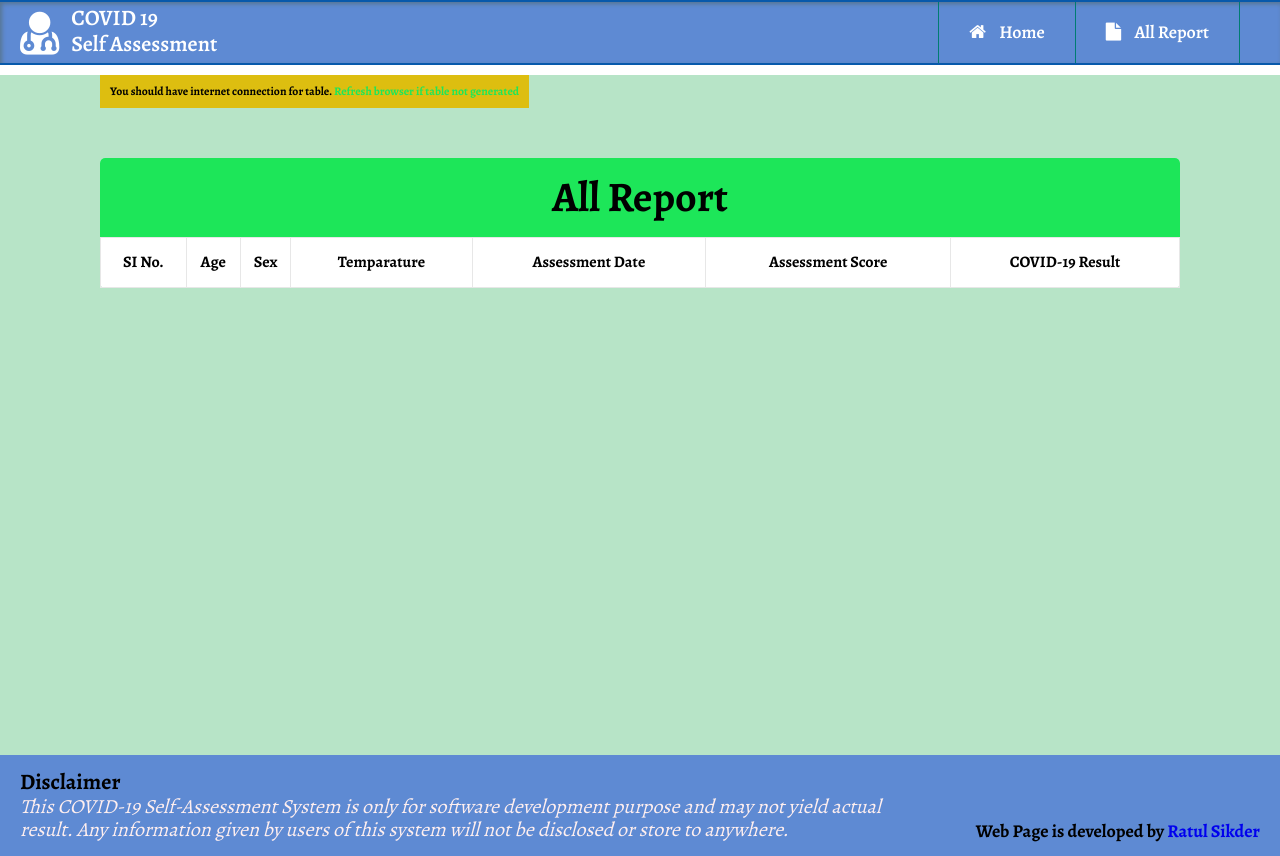
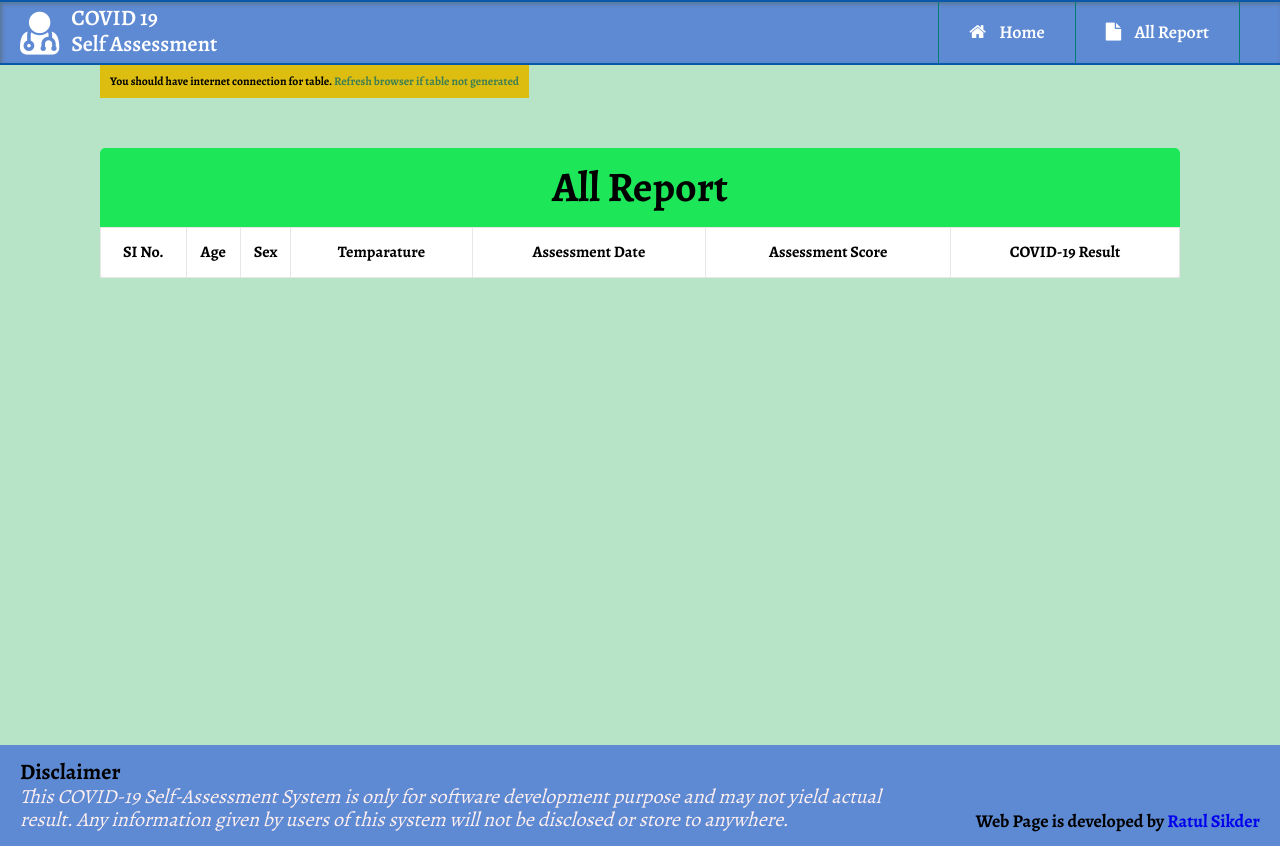
Before and after one commit to RatulSikder97/covid-assesment, a plain HTML site: page public/report.html in a window 1280 px wide. Drawn offline with nearby package versions, Linux system fonts and the light colour scheme; some packages are replaced by stand-ins of ours; no server answers.

Commit message:
Relese version 1.0.0

```diff
--- a/public/res/css/style.css
+++ b/public/res/css/style.css
@@ -581,9 +581,9 @@ table tr:last-child {
 #hint {
   padding: 1rem;
   width: fit-content;
-  margin-top: 1rem;
+
   background: #ddbe10;
 }
 #hint span {
-  color: #1de659;
+  color: #3f7e52;
 }
```
